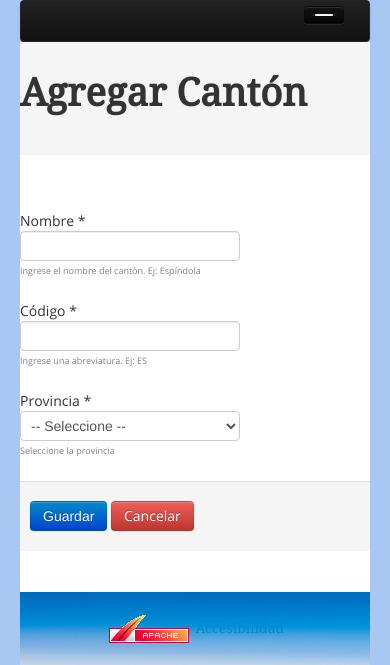
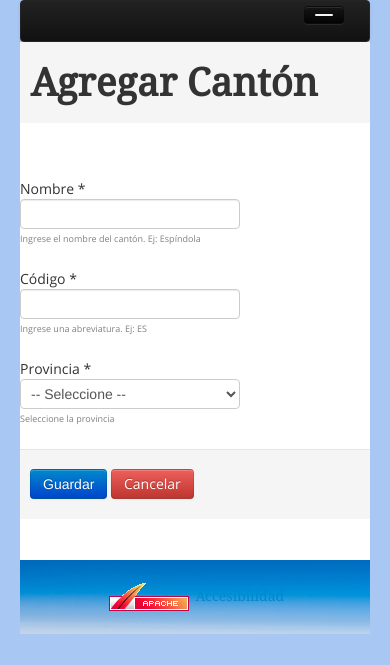
Before and after one commit to luchitoflores/gestionparroquial, a Django app: page /ciudades/canton/add in a window 390 px wide. Shown: the top 665 px of the page. Run offline with Django 3.2, Linux system fonts and the light colour scheme; the visitor is signed in with stand-in values (Sample User, id 1); data comes from the database, SQL or seed files in the repository; data that the repository does not hold is empty; parts of the project's set-up code (start-up, migrations or seed data) failed here and were passed over; some libraries are stand-ins or nearby versions.

Commit message:
optimizando para móviles

```diff
--- a/static/css/estilos.css
+++ b/static/css/estilos.css
@@ -162,8 +162,9 @@ table{
 		font-size: 1.5em;
 		max-height: 90%;
 		max-width: 90%;
-		padding-top: 1em;
-		padding-bottom: 1.5em;
+		padding-top: .5em;
+		padding-left: .5em;
+		padding-bottom:.5em;
 		max-width: 100%;
 		margin: auto;
 	}
```
